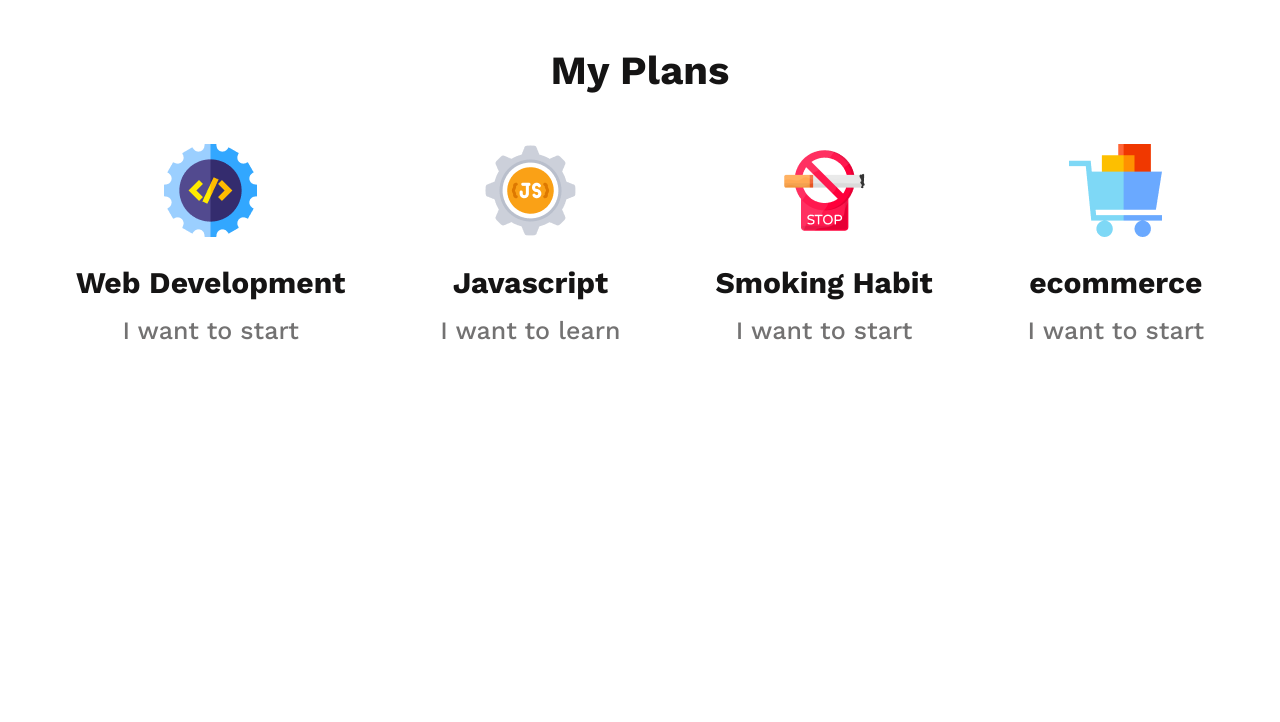
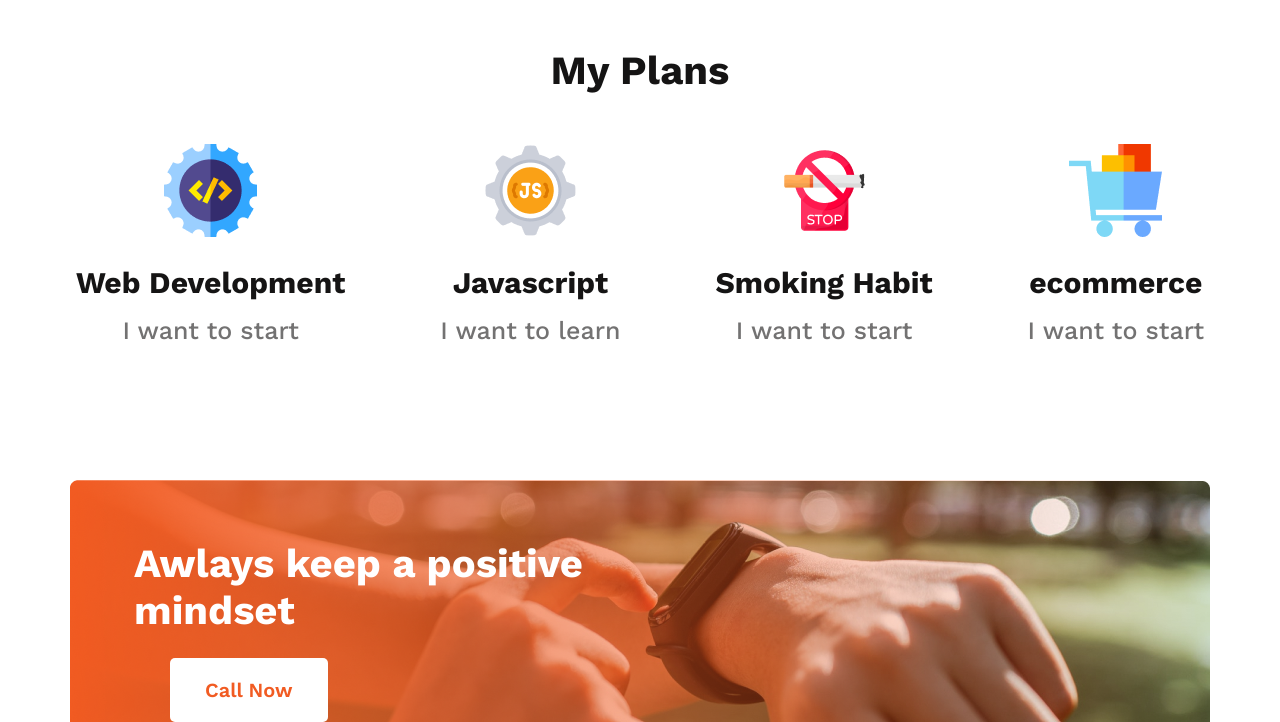
Before and after one commit to MamunKhan2002/new-year-me, a plain HTML site: page index.html in a window 1280 px wide. Shown: the part 1613-2335 px from the top of the page. Before the commit the page ends 2093 px from the top, so only its background shows below. Drawn offline with nearby package versions, Linux system fonts and the light colour scheme.

Commit message:
Added Positive mindset section

```diff
--- a/index.html
+++ b/index.html
@@ -67,8 +67,10 @@
                 </div>
             </div>
         </section>
-        <section>
-
+        <!----------Here are positive mindset section start---------->
+        <section class="mindset">
+            <h3 class="mindset-tile">Awlays keep a positive mindset</h3>
+            <button class="Contact-btn"><a href="#">Call Now</a></button>
         </section>
     </main>
     <footer>
--- a/style.css/style.css
+++ b/style.css/style.css
@@ -133,3 +133,34 @@ main {
 .plan-item {
     text-align: center;
 }
+
+/* ----------Here are positive mindset design start---------- */
+.mindset {
+    background-image: url("../images/gradient3.png"), url("../images/watch.png");
+    /* height: 100vh; */
+    background-repeat: no-repeat;
+    /* padding-bottom: 130px; */
+}
+
+.mindset-tile {
+    color: #FFF;
+    font-size: 40px;
+    font-weight: 700;
+    padding: 60px 617px 24px 64px;
+}
+
+.Contact-btn {
+    padding: 20px 35px;
+    outline: 0;
+    border: 0;
+    margin-inline-start: 100px;
+    border-radius: 5px;
+    background: #FFF;
+}
+
+.Contact-btn>a {
+    color: #F15B22;
+    font-size: 20px;
+    font-weight: 600;
+    text-decoration: none;
+}
```
